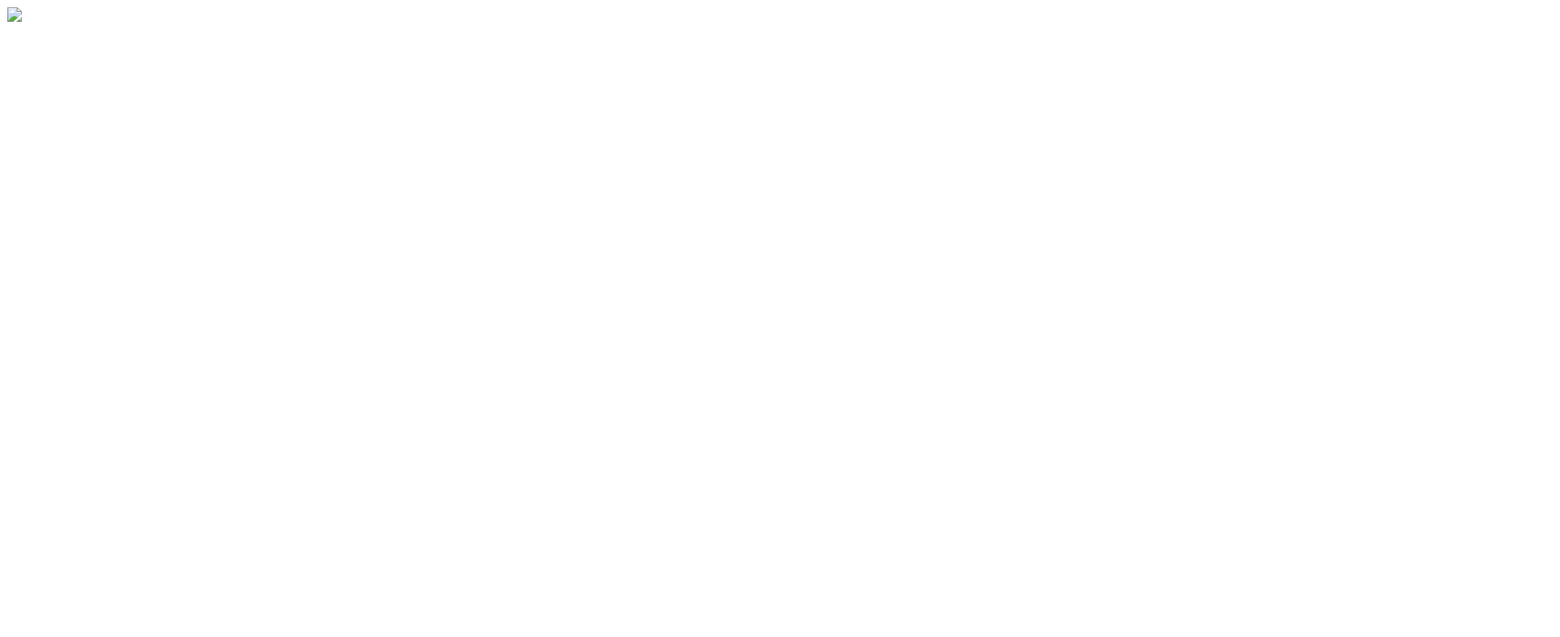
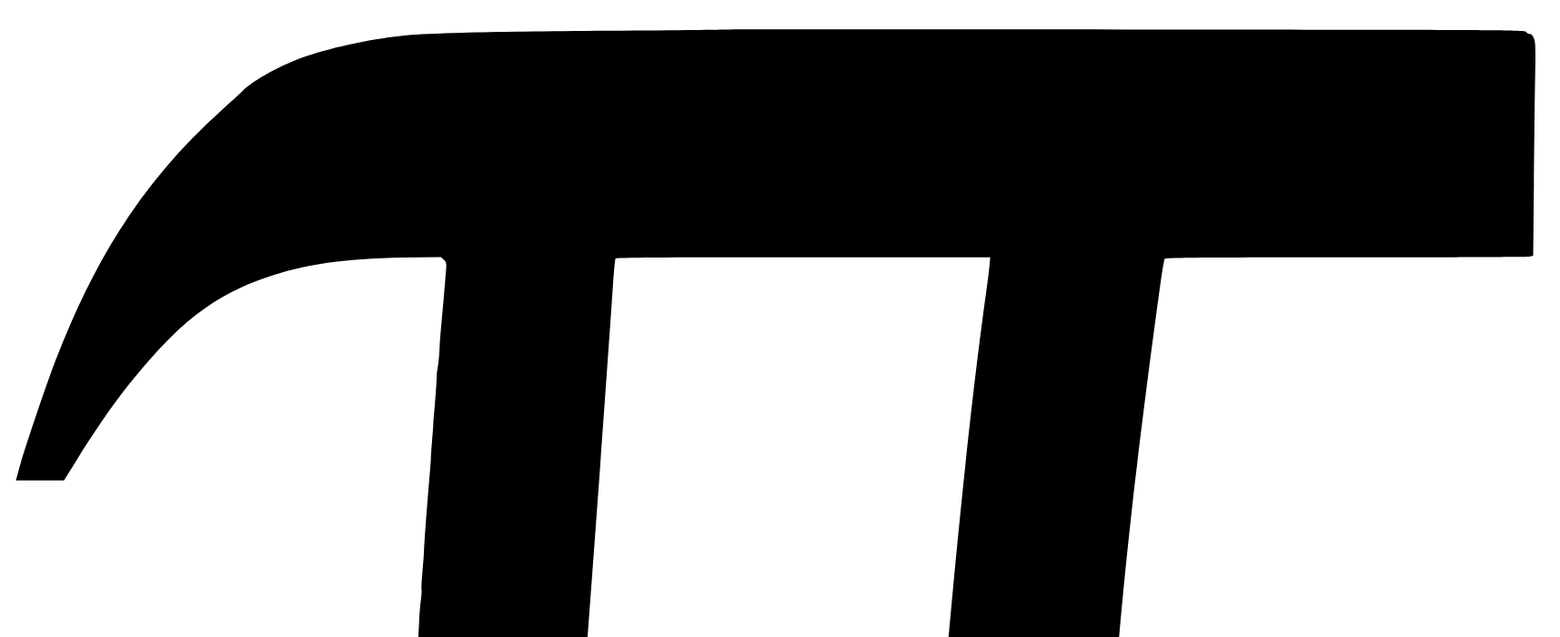
Before and after one commit to pierskarsenbarg/pi-engineer, a plain HTML site: page index.html in a window 1280 px wide. Shown: the top 700 px of the page at 91% size, 1715 px wide, since content can reach past the window. Drawn offline with Linux system fonts and the light colour scheme; the site is published under a folder, as on GitHub Pages, so addresses that start at the root find nothing.

Commit message:
Change path to svg

```diff
--- a/index.html
+++ b/index.html
@@ -3,6 +3,6 @@
     <link rel="stylesheet" href="pi.css" />
   </head>
   <body>
-    <img src="/pi.svg" class="pi"/>
+    <img src="pi.svg" class="pi"/>
   </body>
 </html>
```
